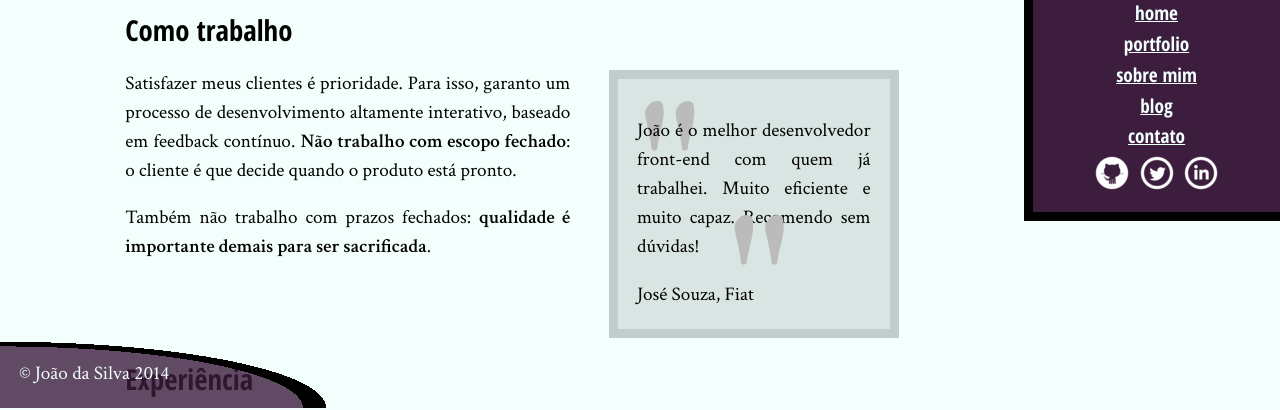
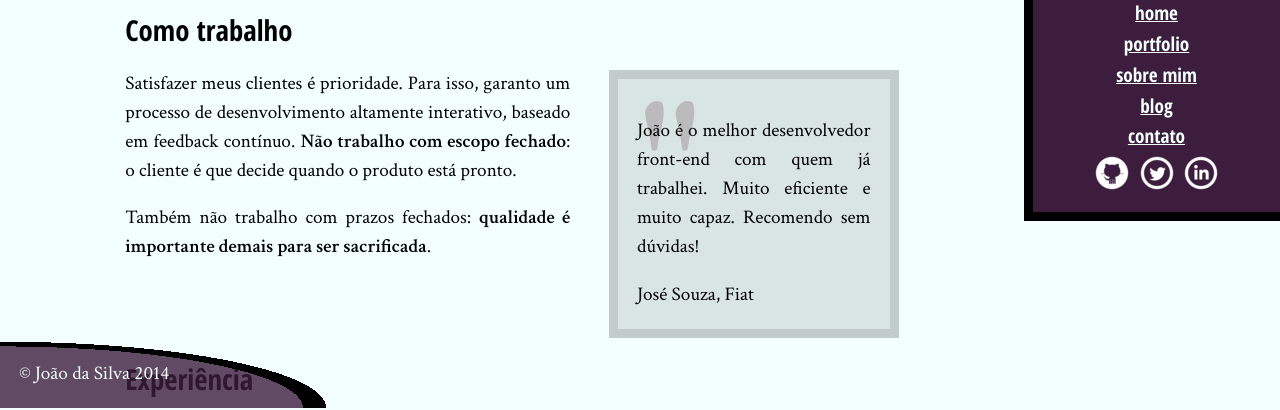
Before and after one commit to jcbeuker/curso-html-css, a plain HTML site: page curso-html-css/bio.html in a window 1280 px wide. Shown: the part 392-802 px from the top of the page. Drawn offline with Linux system fonts and the light colour scheme.

Commit message:
Retirada do ::after.

```diff
--- a/curso-html-css/css/bio.css
+++ b/curso-html-css/css/bio.css
@@ -51,15 +51,6 @@
     line-height: .8;
 }
 
-.citacao-bio::after {
-    content: '"';
-    position: absolute;
-    font-size: 10em;
-    color: #BBB;
-    line-height: .08;
-    left: 40%;
-}
-
 .citacao-bio>p {
     position: relative;
 }
```
